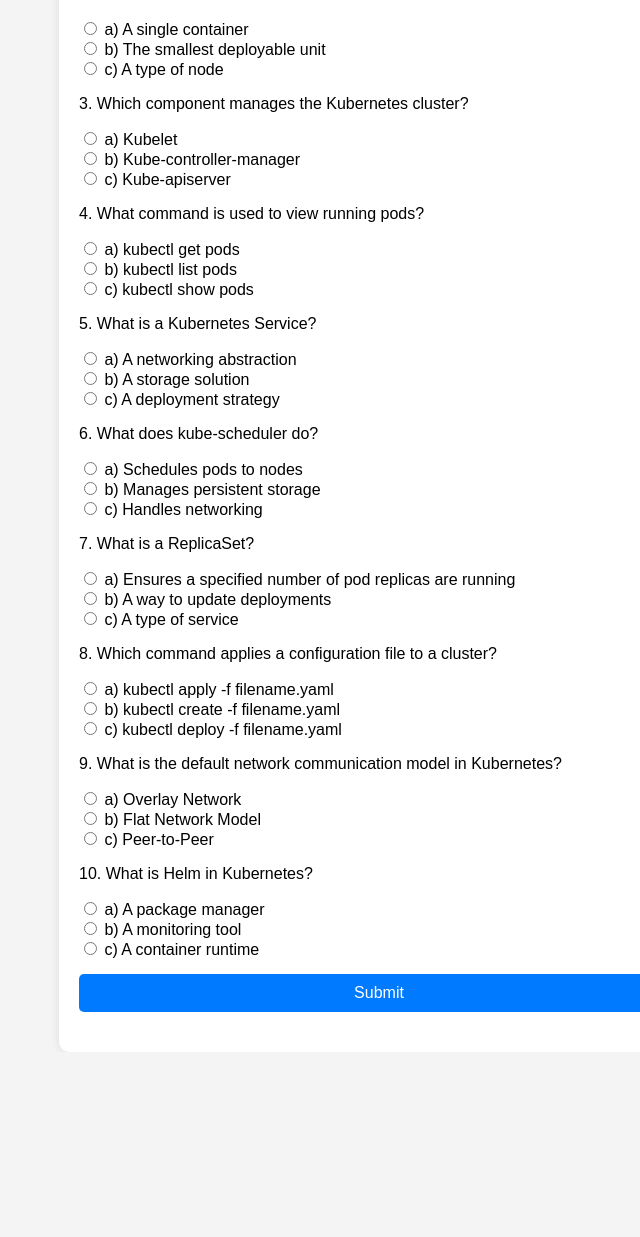
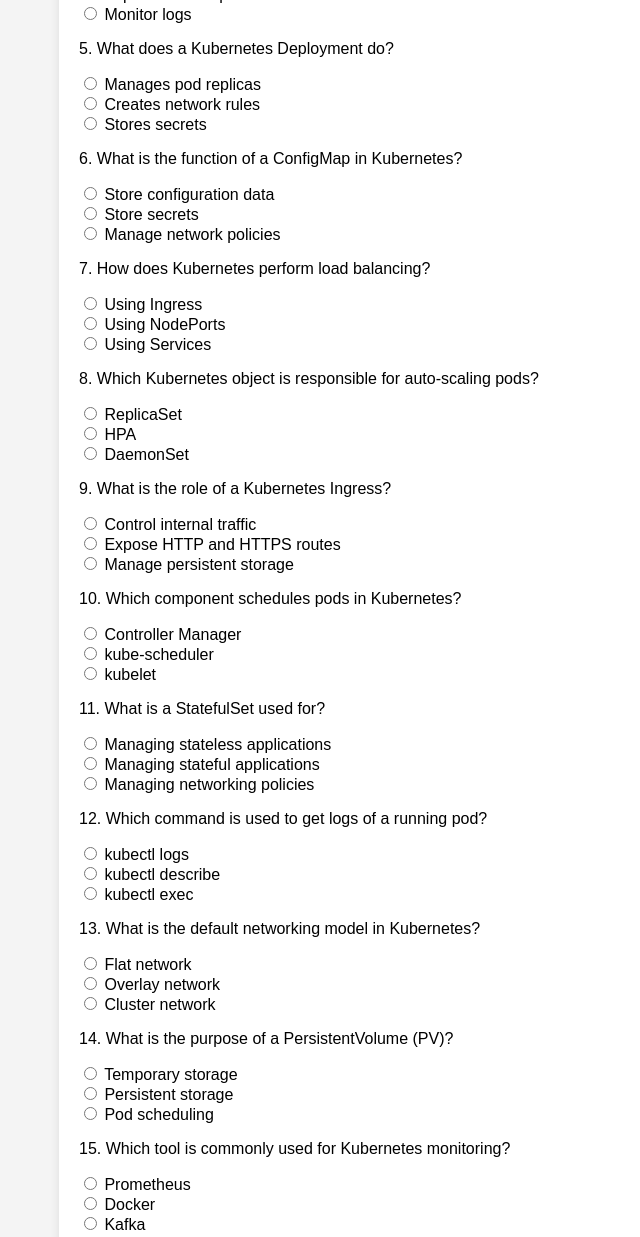
Before and after one commit to venkatadeepak/kubernetes-quiz, a plain HTML site: page index.html in a window 1280 px wide. Shown: the top 1237 px of the page, without its empty margins (261-901 px from the left). Before the commit the page ends 1052 px from the top, so only its background shows below. Drawn offline with Linux system fonts and the light colour scheme.

Commit message:
Update index.html

```diff
--- a/index.html
+++ b/index.html
@@ -14,6 +14,7 @@
             justify-content: center;
             align-items: center;
             height: 100vh;
+            overflow-y: auto;
         }
         .container {
             background: white;
@@ -29,6 +30,17 @@
         }
         .question {
             margin-bottom: 15px;
+        }
+        .correct {
+            background-color: #c8e6c9;
+        }
+        .incorrect {
+            background-color: #ffcdd2;
+        }
+        .explanation {
+            display: none;
+            font-size: 14px;
+            color: #333;
         }
         #result {
             font-weight: bold;
@@ -53,82 +65,66 @@
 </head>
 <body>
     <div class="container">
-        <h2>Kubernetes Basic Quiz for Pavani</h2>
+        <h2>Kubernetes Basic Quiz</h2>
         <form id="quizForm">
-            <div class="question">
-                <p>1. What is the primary purpose of Kubernetes?</p>
-                <input type="radio" name="q1" value="a"> a) Virtualization<br>
-                <input type="radio" name="q1" value="b"> b) Container Orchestration<br>
-                <input type="radio" name="q1" value="c"> c) Cloud Storage<br>
-            </div>
-
-            <div class="question">
-                <p>2. What is a Kubernetes Pod?</p>
-                <input type="radio" name="q2" value="a"> a) A single container<br>
-                <input type="radio" name="q2" value="b"> b) The smallest deployable unit<br>
-                <input type="radio" name="q2" value="c"> c) A type of node<br>
-            </div>
-
-            <div class="question">
-                <p>3. Which component manages the Kubernetes cluster?</p>
-                <input type="radio" name="q3" value="a"> a) Kubelet<br>
-                <input type="radio" name="q3" value="b"> b) Kube-controller-manager<br>
-                <input type="radio" name="q3" value="c"> c) Kube-apiserver<br>
-            </div>
-
-            <div class="question">
-                <p>4. What command is used to view running pods?</p>
-                <input type="radio" name="q4" value="a"> a) kubectl get pods<br>
-                <input type="radio" name="q4" value="b"> b) kubectl list pods<br>
-                <input type="radio" name="q4" value="c"> c) kubectl show pods<br>
-            </div>
-
-            <div class="question">
-                <p>5. What is a Kubernetes Service?</p>
-                <input type="radio" name="q5" value="a"> a) A networking abstraction<br>
-                <input type="radio" name="q5" value="b"> b) A storage solution<br>
-                <input type="radio" name="q5" value="c"> c) A deployment strategy<br>
-            </div>
-
-            <div class="question">
-                <p>6. What does kube-scheduler do?</p>
-                <input type="radio" name="q6" value="a"> a) Schedules pods to nodes<br>
-                <input type="radio" name="q6" value="b"> b) Manages persistent storage<br>
-                <input type="radio" name="q6" value="c"> c) Handles networking<br>
-            </div>
-
-            <div class="question">
-                <p>7. What is a ReplicaSet?</p>
-                <input type="radio" name="q7" value="a"> a) Ensures a specified number of pod replicas are running<br>
-                <input type="radio" name="q7" value="b"> b) A way to update deployments<br>
-                <input type="radio" name="q7" value="c"> c) A type of service<br>
-            </div>
-
-            <div class="question">
-                <p>8. Which command applies a configuration file to a cluster?</p>
-                <input type="radio" name="q8" value="a"> a) kubectl apply -f filename.yaml<br>
-                <input type="radio" name="q8" value="b"> b) kubectl create -f filename.yaml<br>
-                <input type="radio" name="q8" value="c"> c) kubectl deploy -f filename.yaml<br>
-            </div>
-
-            <div class="question">
-                <p>9. What is the default network communication model in Kubernetes?</p>
-                <input type="radio" name="q9" value="a"> a) Overlay Network<br>
-                <input type="radio" name="q9" value="b"> b) Flat Network Model<br>
-                <input type="radio" name="q9" value="c"> c) Peer-to-Peer<br>
-            </div>
-
-            <div class="question">
-                <p>10. What is Helm in Kubernetes?</p>
-                <input type="radio" name="q10" value="a"> a) A package manager<br>
-                <input type="radio" name="q10" value="b"> b) A monitoring tool<br>
-                <input type="radio" name="q10" value="c"> c) A container runtime<br>
-            </div>
-
+            <div id="questionsContainer"></div>
             <button type="button" onclick="calculateScore()">Submit</button>
         </form>
-
         <p id="result"></p>
     </div>
+
+    <script>
+        const questions = [
+            { q: "What is the primary purpose of Kubernetes?", options: ["Virtualization", "Container Orchestration", "Cloud Storage"], correct: 1, explanation: "Kubernetes is used for container orchestration." },
+            { q: "What is a Kubernetes Pod?", options: ["A single container", "The smallest deployable unit", "A type of node"], correct: 1, explanation: "A Pod is the smallest deployable unit in Kubernetes." },
+            { q: "Which component manages the Kubernetes cluster?", options: ["kubectl", "kube-apiserver", "kubelet"], correct: 1, explanation: "kube-apiserver is responsible for managing the cluster." },
+            { q: "What is the purpose of a Kubernetes Service?", options: ["Manage storage", "Expose a set of pods", "Monitor logs"], correct: 1, explanation: "A Kubernetes Service exposes a set of Pods to the network." },
+            { q: "What does a Kubernetes Deployment do?", options: ["Manages pod replicas", "Creates network rules", "Stores secrets"], correct: 0, explanation: "A Deployment manages replica sets to ensure the desired number of pods are running." },
+            { q: "What is the function of a ConfigMap in Kubernetes?", options: ["Store configuration data", "Store secrets", "Manage network policies"], correct: 0, explanation: "A ConfigMap is used to store non-sensitive configuration data." },
+            { q: "How does Kubernetes perform load balancing?", options: ["Using Ingress", "Using NodePorts", "Using Services"], correct: 2, explanation: "Kubernetes Services provide built-in load balancing for pods." },
+            { q: "Which Kubernetes object is responsible for auto-scaling pods?", options: ["ReplicaSet", "HPA", "DaemonSet"], correct: 1, explanation: "The Horizontal Pod Autoscaler (HPA) automatically scales the number of pods." },
+            { q: "What is the role of a Kubernetes Ingress?", options: ["Control internal traffic", "Expose HTTP and HTTPS routes", "Manage persistent storage"], correct: 1, explanation: "Ingress manages external access to services over HTTP and HTTPS." },
+            { q: "Which component schedules pods in Kubernetes?", options: ["Controller Manager", "kube-scheduler", "kubelet"], correct: 1, explanation: "kube-scheduler is responsible for assigning pods to nodes." },
+            { q: "What is a StatefulSet used for?", options: ["Managing stateless applications", "Managing stateful applications", "Managing networking policies"], correct: 1, explanation: "A StatefulSet manages stateful applications, ensuring stable network identities and storage." },
+            { q: "Which command is used to get logs of a running pod?", options: ["kubectl logs", "kubectl describe", "kubectl exec"], correct: 0, explanation: "The 'kubectl logs' command retrieves logs from a running pod." },
+            { q: "What is the default networking model in Kubernetes?", options: ["Flat network", "Overlay network", "Cluster network"], correct: 2, explanation: "Kubernetes uses a cluster-wide networking model where all pods can communicate." },
+            { q: "What is the purpose of a PersistentVolume (PV)?", options: ["Temporary storage", "Persistent storage", "Pod scheduling"], correct: 1, explanation: "A PersistentVolume (PV) provides persistent storage for Kubernetes workloads." },
+            { q: "Which tool is commonly used for Kubernetes monitoring?", options: ["Prometheus", "Docker", "Kafka"], correct: 0, explanation: "Prometheus is a popular monitoring tool for Kubernetes metrics." },
+        ];
+
+        function loadQuestions() {
+            const container = document.getElementById("questionsContainer");
+            questions.forEach((item, index) => {
+                const div = document.createElement("div");
+                div.classList.add("question");
+                div.innerHTML = `<p>${index + 1}. ${item.q}</p>` +
+                    item.options.map((opt, i) => `<label><input type="radio" name="q${index}" value="${i}"> ${opt}</label><br>`).join('') +
+                    `<p class="explanation">Correct answer: ${item.options[item.correct]}. ${item.explanation}</p>`;
+                container.appendChild(div);
+            });
+        }
+
+        function calculateScore() {
+            let score = 0;
+            questions.forEach((item, index) => {
+                const selectedOption = document.querySelector(`input[name="q${index}"]:checked`);
+                const questionDiv = document.querySelectorAll(".question")[index];
+                const explanation = questionDiv.querySelector(".explanation");
+
+                if (selectedOption) {
+                    if (parseInt(selectedOption.value) === item.correct) {
+                        questionDiv.classList.add("correct");
+                        score++;
+                    } else {
+                        questionDiv.classList.add("incorrect");
+                    }
+                    explanation.style.display = "block";
+                }
+            });
+            document.getElementById("result").innerText = `You scored ${score} out of ${questions.length}!`;
+        }
+
+        loadQuestions();
+    </script>
 </body>
 </html>
```
